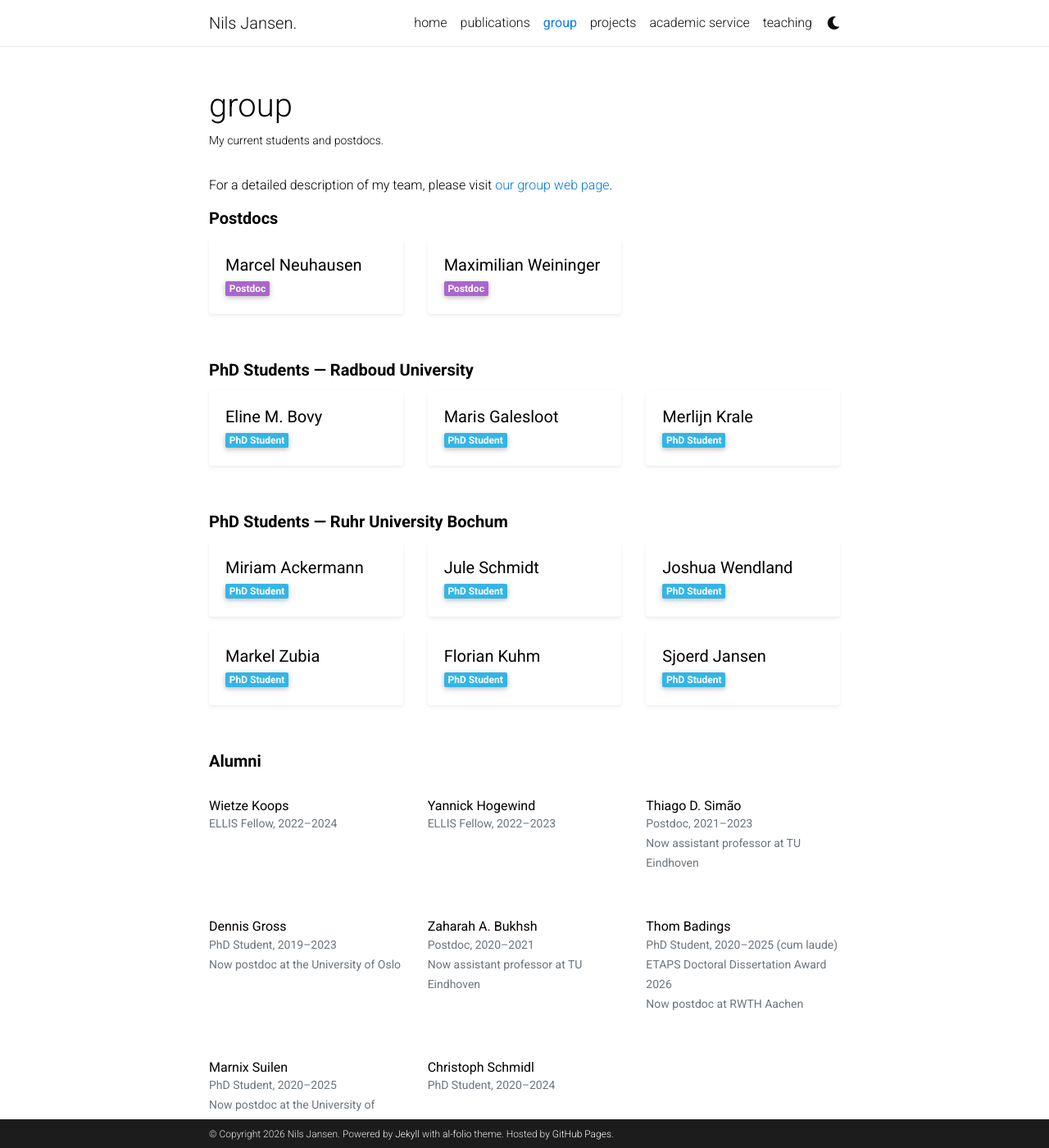
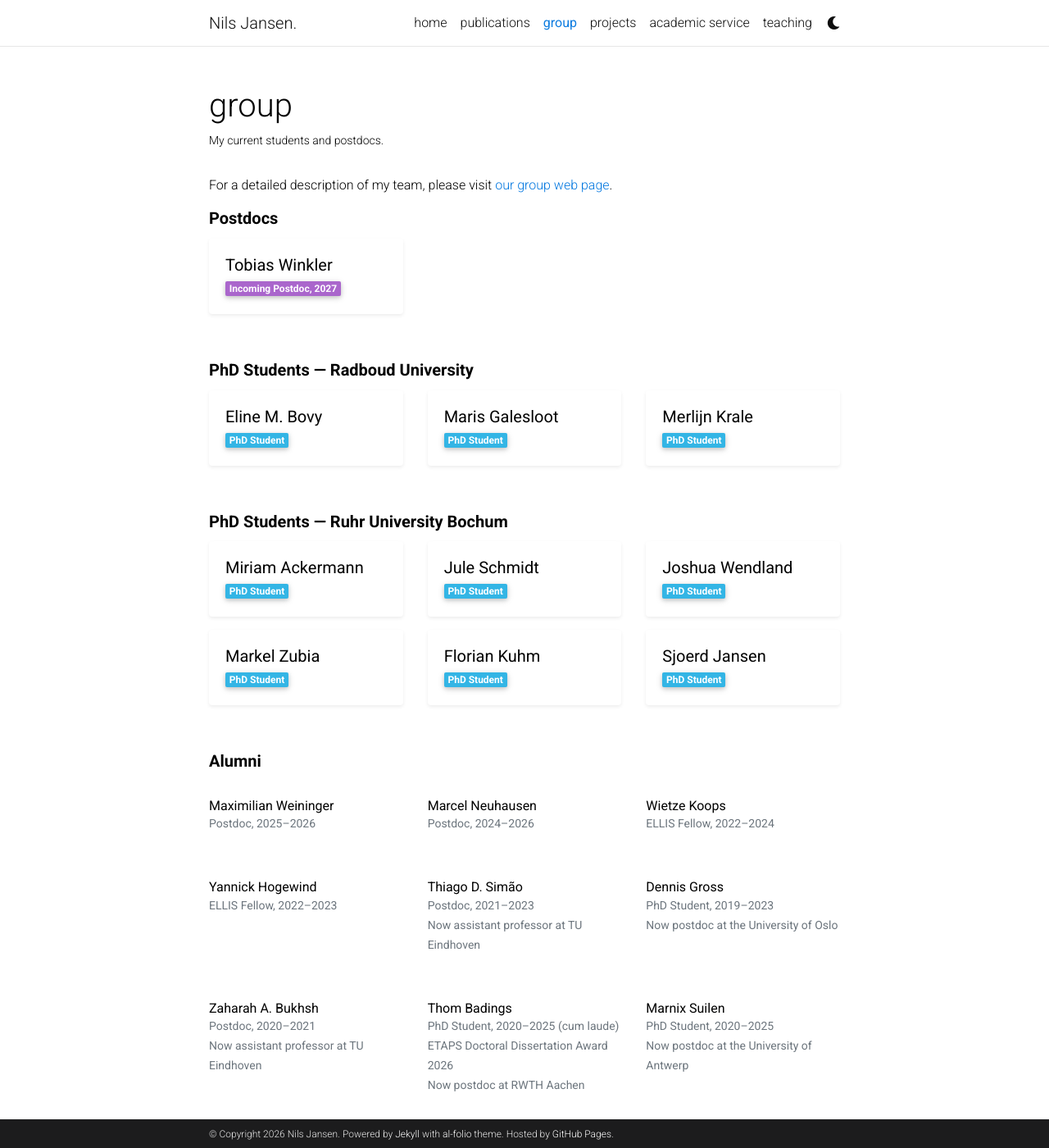
Before and after one commit to njansen123/njansen123.github.io, a Jekyll site: the page built from _pages/group.md, in a window 1280 px wide and 1400 px high. Shown: the whole window at 82% size. Built offline with Jekyll 4.4.1, drawn with Linux system fonts in a browser that asks for light colours; comment, search, counter and statistics services are not loaded; a style sheet for code colours, icons or effects is not loaded.

Commit message:
Group page: Weininger and Neuhausen to alumni, Tobias Winkler as incoming postdoc (2027)
Co-Authored-By: Claude Fable 5.2 <noreply@anthropic.com>
Claude-Session: https://claude.ai/code/session_01NtaMXHza27sg58bKfFfLqb

```diff
--- a/_pages/group.md
+++ b/_pages/group.md
@@ -23,16 +23,8 @@ For a detailed description of my team, please visit <a href="https://ai-fm.org/p
     <div class="col-md-6 col-lg-4 mb-3">
       <div class="card h-100 shadow-sm">
         <div class="card-body">
-          <h5 class="card-title mb-1">Marcel Neuhausen</h5>
-          <span class="badge badge-secondary">Postdoc</span>
-        </div>
-      </div>
-    </div>
-    <div class="col-md-6 col-lg-4 mb-3">
-      <div class="card h-100 shadow-sm">
-        <div class="card-body">
-          <h5 class="card-title mb-1">Maximilian Weininger</h5>
-          <span class="badge badge-secondary">Postdoc</span>
+          <h5 class="card-title mb-1">Tobias Winkler</h5>
+          <span class="badge badge-secondary">Incoming Postdoc, 2027</span>
         </div>
       </div>
     </div>
@@ -129,6 +121,22 @@ For a detailed description of my team, please visit <a href="https://ai-fm.org/p
     <div class="col-md-6 col-lg-4 mb-3">
       <div class="card h-100 border-0">
         <div class="card-body px-0">
+          <h6 class="card-title mb-0">Maximilian Weininger</h6>
+          <small class="text-muted">Postdoc, 2025&ndash;2026</small>
+        </div>
+      </div>
+    </div>
+    <div class="col-md-6 col-lg-4 mb-3">
+      <div class="card h-100 border-0">
+        <div class="card-body px-0">
+          <h6 class="card-title mb-0">Marcel Neuhausen</h6>
+          <small class="text-muted">Postdoc, 2024&ndash;2026</small>
+        </div>
+      </div>
+    </div>
+    <div class="col-md-6 col-lg-4 mb-3">
+      <div class="card h-100 border-0">
+        <div class="card-body px-0">
           <h6 class="card-title mb-0">Wietze Koops</h6>
           <small class="text-muted">ELLIS Fellow, 2022&ndash;2024</small>
         </div>
```
